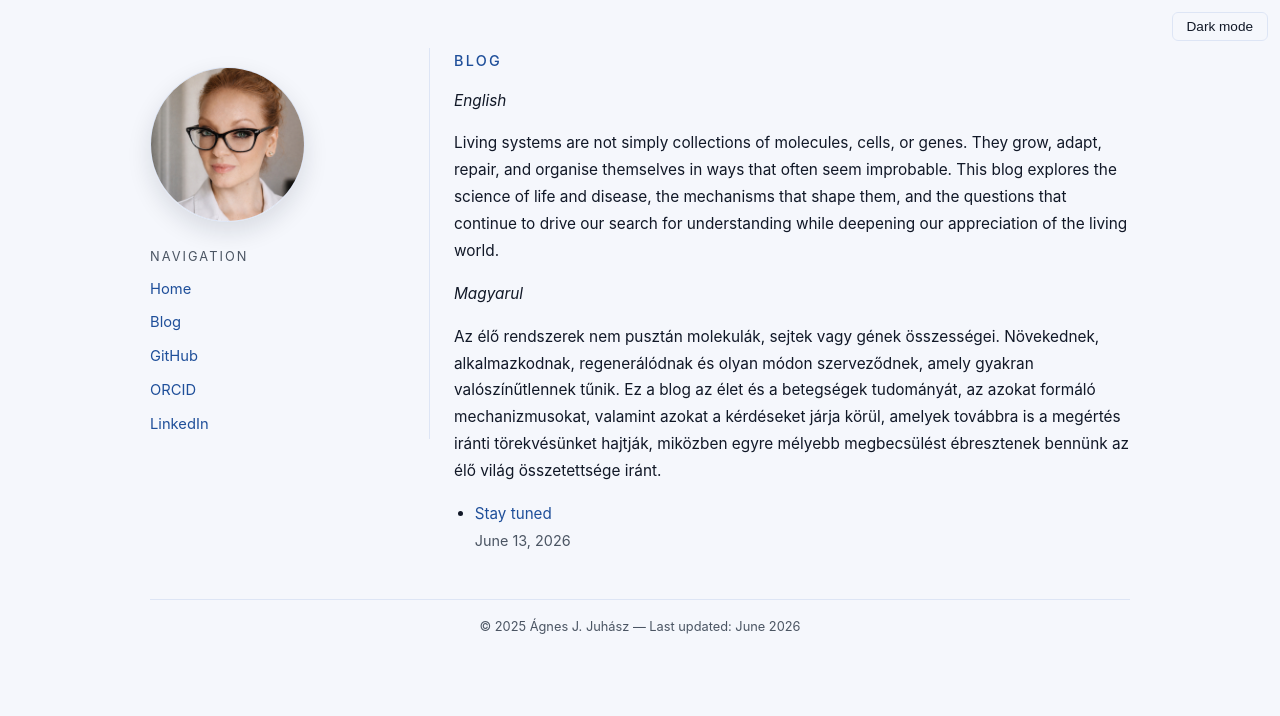
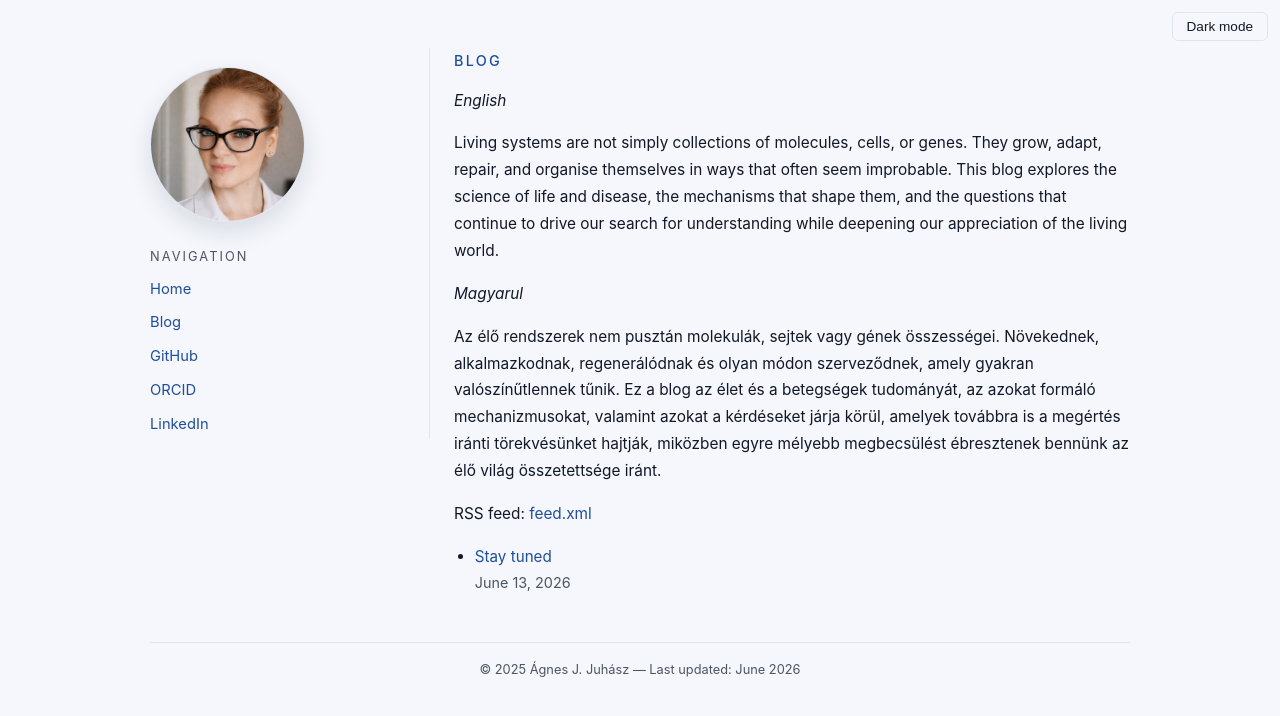
Before and after one commit to agnjuh/agnjuh.github.io, a Jekyll site: the page built from blog.md, in a window 1280 px wide. Shown: the top 716 px of the page. Built offline with Jekyll 4.4.1, drawn with Linux system fonts in a browser that asks for light colours.

Commit message:
Add RSS feed and blog introduction

```diff
--- a/blog.md
+++ b/blog.md
@@ -29,6 +29,10 @@ permalink: /blog/
     összetettsége iránt.
   </p>
 
+  <p>
+    RSS feed: <a href="/feed.xml">feed.xml</a>
+  </p>
+
   <ul>
     {% for post in site.posts %}
       <li>
```
